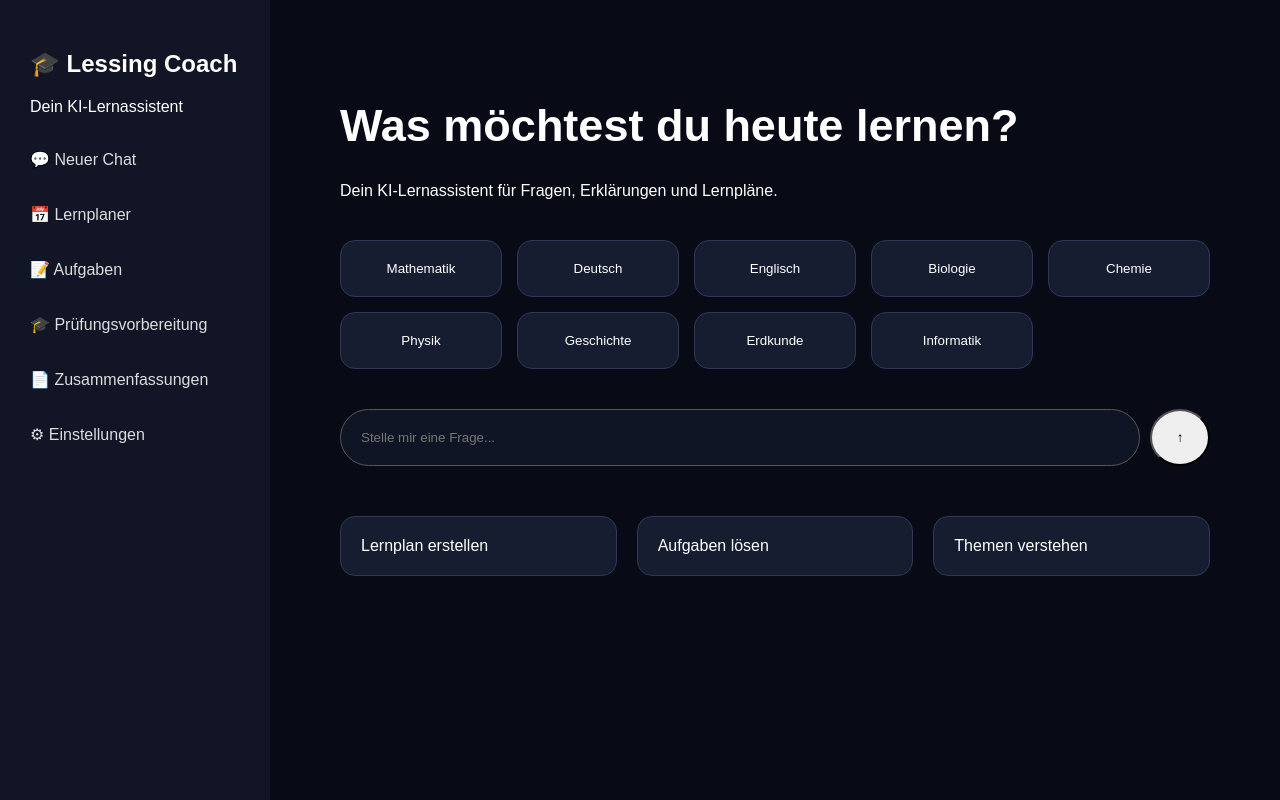
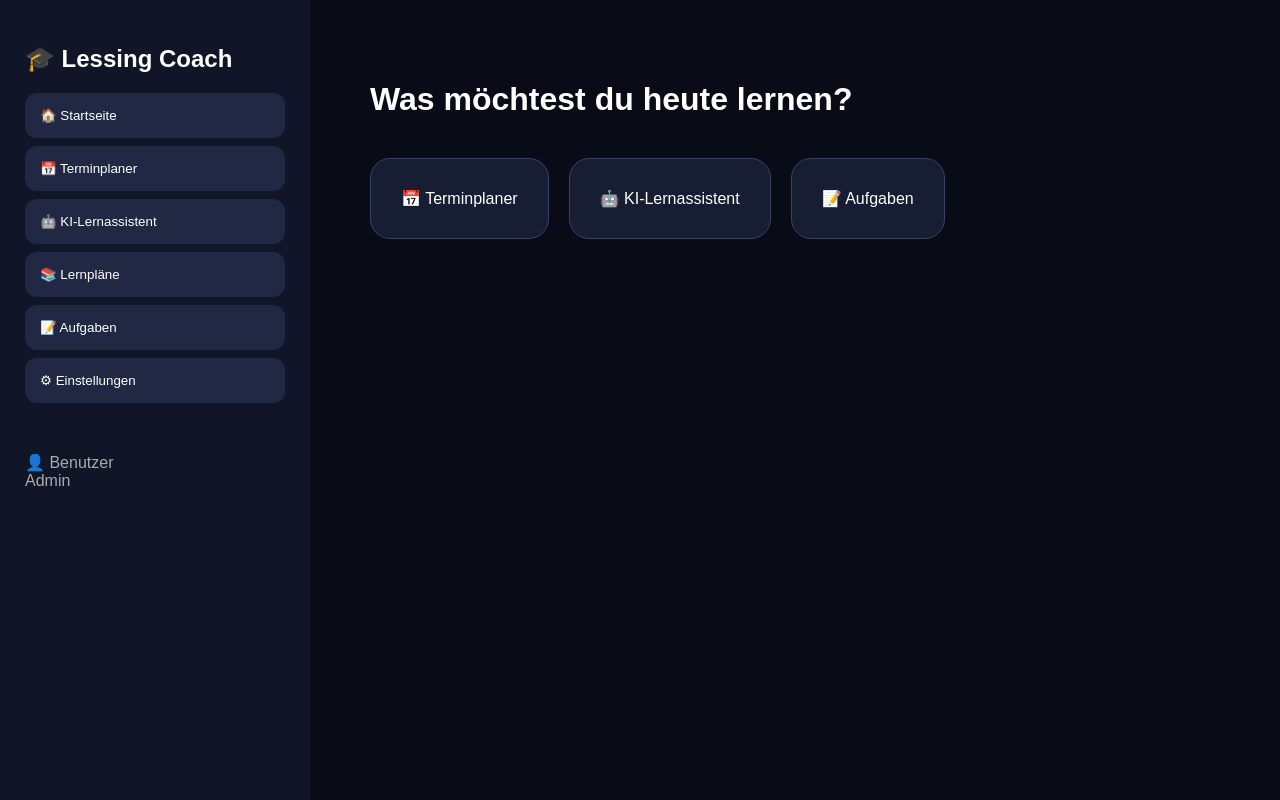
Before and after one commit to Safa-2013/lessing-coach, a React (Vite) app: page / in a window 1280 px wide. Built offline with nearby package versions, Linux system fonts and the light colour scheme.

Commit message:
Add files via upload

```diff
--- a/api/lern-ki.js
+++ b/api/lern-ki.js
@@ -1,2 +1,3 @@
-// Gemini API bleibt hier
-export default async function handler(req,res){res.json({answer:'OK'})}
+export default async function handler(req,res){
+res.json({answer:'Lessing KI bereit'});
+}
--- a/index.html
+++ b/index.html
@@ -1,2 +1,5 @@
 <!doctype html>
-<html><head><title>Lessing Coach</title></head><body><div id="root"></div><script type="module" src="/src/main.jsx"></script></body></html>
+<html>
+<head><title>Lessing Coach</title></head>
+<body><div id="root"></div><script type="module" src="/src/main.jsx"></script></body>
+</html>
--- a/src/App.jsx
+++ b/src/App.jsx
@@ -1,19 +1,36 @@
+import {useState} from 'react';
+
 export default function App(){
+ const [page,setPage]=useState('home');
+
  return <div className="app">
  <aside>
-<h2>🎓 Lessing Coach</h2><p>Dein KI-Lernassistent</p>
-<nav>
-<div>💬 Neuer Chat</div><div>📅 Lernplaner</div><div>📝 Aufgaben</div><div>🎓 Prüfungsvorbereitung</div><div>📄 Zusammenfassungen</div><div>⚙ Einstellungen</div>
-</nav>
+  <h2>🎓 Lessing Coach</h2>
+  <button onClick={()=>setPage('home')}>🏠 Startseite</button>
+  <button onClick={()=>setPage('calendar')}>📅 Terminplaner</button>
+  <button onClick={()=>setPage('ai')}>🤖 KI-Lernassistent</button>
+  <button>📚 Lernpläne</button>
+  <button>📝 Aufgaben</button>
+  <button>⚙ Einstellungen</button>
+  <div className="profile">👤 Benutzer<br/>Admin</div>
  </aside>
+
  <main>
+ {page==='home' && <>
  <h1>Was möchtest du heute lernen?</h1>
-<p>Dein KI-Lernassistent für Fragen, Erklärungen und Lernpläne.</p>
-<div className="subjects">
-{["Mathematik","Deutsch","Englisch","Biologie","Chemie","Physik","Geschichte","Erdkunde","Informatik"].map(x=><button>{x}</button>)}
+ <div className="cards">
+ <div>📅 Terminplaner</div>
+ <div>🤖 KI-Lernassistent</div>
+ <div>📝 Aufgaben</div>
  </div>
-<div className="input"><input placeholder="Stelle mir eine Frage..."/><button>↑</button></div>
-<div className="cards"><section>Lernplan erstellen</section><section>Aufgaben lösen</section><section>Themen verstehen</section></div>
+ </>}
+
+ {page==='calendar' && <><h1>Terminplaner</h1><p>Hier kommen Termine und Kalender.</p></>}
+
+ {page==='ai' && <><h1>KI-Lernassistent</h1>
+ <div className="chat">Schreibe deine Frage...</div>
+ <input placeholder="Nachricht schreiben..."/>
+ </>}
  </main>
  </div>
 }
--- a/src/style.css
+++ b/src/style.css
@@ -1 +1,9 @@
-*{box-sizing:border-box}body{margin:0;font-family:Arial;background:#080b16;color:white}.app{display:flex;min-height:100vh}aside{width:270px;background:#111526;padding:30px}nav div{padding:18px 0;color:#ddd}main{flex:1;padding:70px}h1{font-size:45px}.subjects{display:grid;grid-template-columns:repeat(5,1fr);gap:15px;margin:40px 0}.subjects button,.cards section{background:#171d31;border:1px solid #303858;color:white;padding:20px;border-radius:15px}.input{display:flex;gap:10px}.input input{flex:1;padding:20px;border-radius:30px;background:#101525;border:1px solid #555;color:white}.input button{border-radius:50%;width:60px}.cards{display:flex;gap:20px;margin-top:50px}.cards section{flex:1}
+body{margin:0;font-family:Arial;background:#090b16;color:white}
+.app{display:flex;min-height:100vh}
+aside{width:260px;background:#111528;padding:25px}
+aside button{display:block;width:100%;padding:15px;margin:8px 0;background:#202844;color:white;border:0;border-radius:12px;text-align:left}
+.profile{margin-top:50px;color:#aaa}
+main{padding:60px;flex:1}
+.cards{display:flex;gap:20px;margin-top:40px}
+.cards div,.chat{background:#171d33;padding:30px;border-radius:20px;border:1px solid #394264}
+input{margin-top:20px;width:80%;padding:18px;border-radius:20px;background:#111;color:white;border:1px solid #555}
```
Also changed, not shown: package.json (+5 -7 lines). Lines whose indentation alone changed are shown as unchanged.
